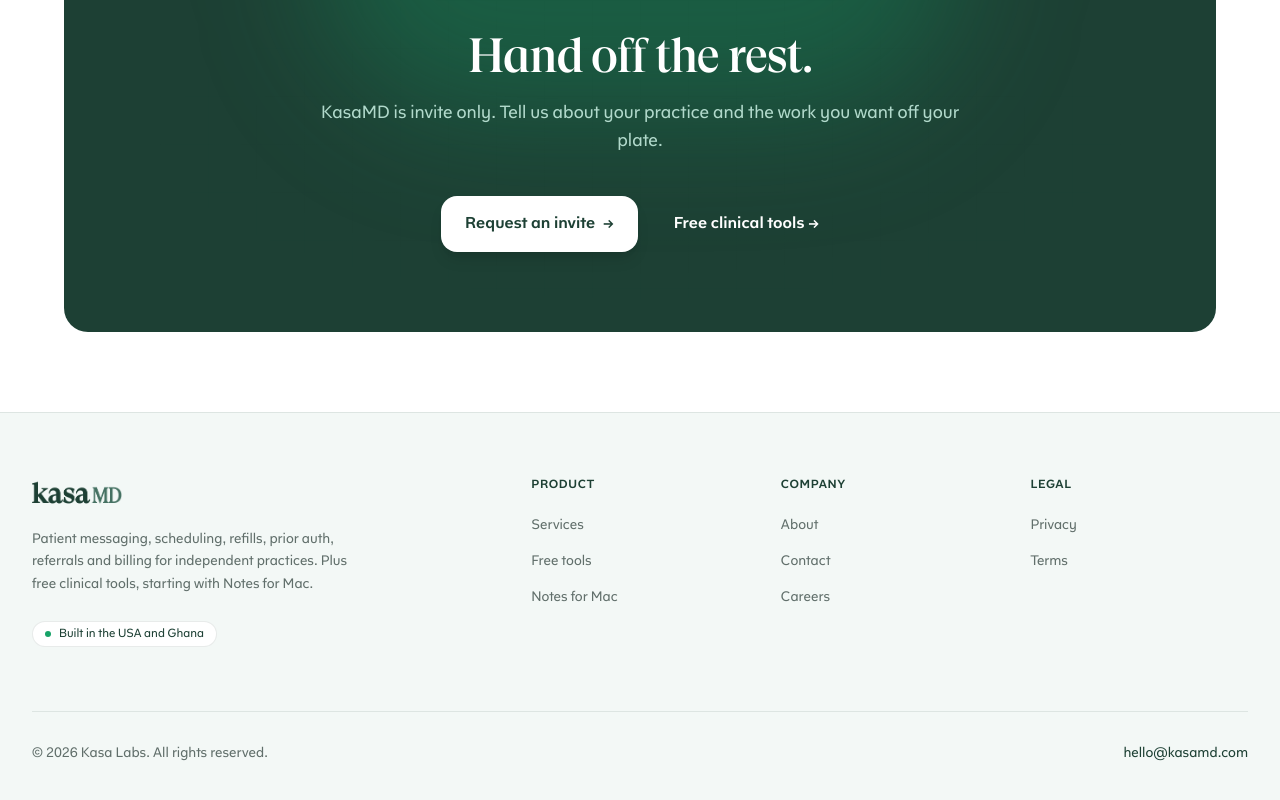
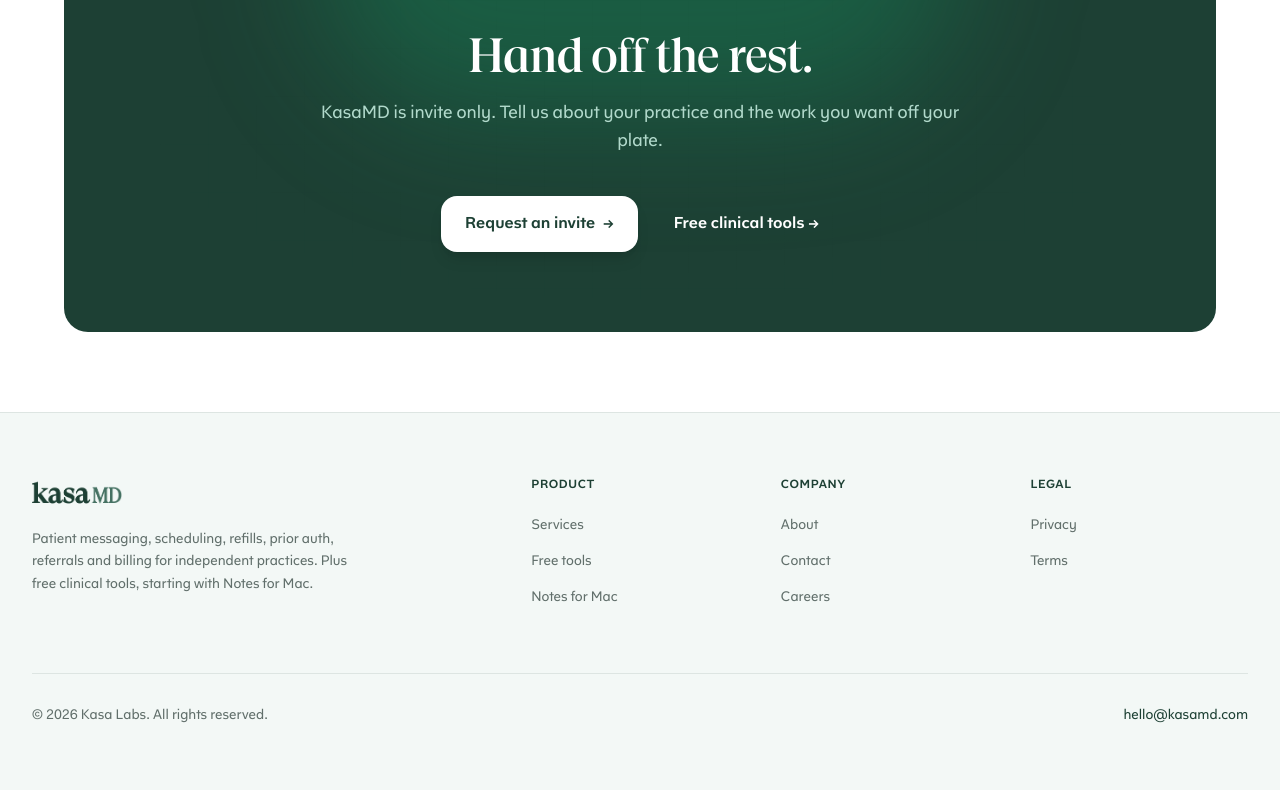
Before and after one commit to Kasa-Labs/kasa_marketing, a Next.js app: page / in a window 1280 px wide. Shown: the part 5070-5870 px from the top of the page. Built offline with nearby package versions, Linux system fonts and the light colour scheme.

Commit message:
Remove the 'Built in the USA and Ghana' footer badge

```diff
--- a/app/components/Footer.tsx
+++ b/app/components/Footer.tsx
@@ -39,10 +39,6 @@ export function Footer() {
               billing for independent practices. Plus free clinical tools,
               starting with Notes for Mac.
             </p>
-            <p className="mt-6 inline-flex items-center gap-2 rounded-full border border-brand-900/10 bg-white px-3 py-1 text-xs font-medium text-brand-900">
-              <span className="h-1.5 w-1.5 rounded-full bg-brand-600" />
-              Built in the USA and Ghana
-            </p>
           </div>
 
           {columns.map((column) => (
```
